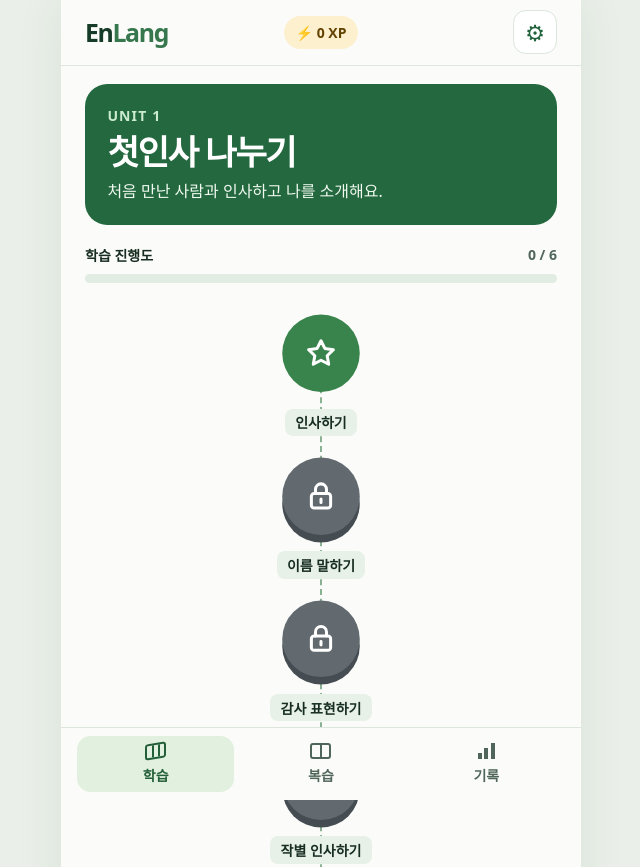
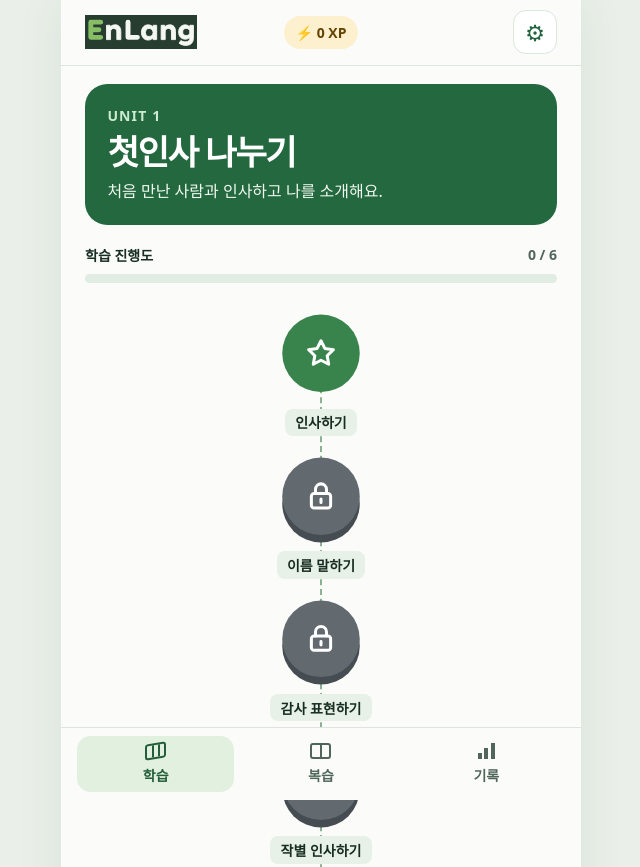
Before and after one commit to Zamalra/EnLang, a plain HTML site: page index.html in a window 1280 px wide. Shown: the top 867 px of the page, without its empty margins (319-959 px from the left). Drawn offline with Linux system fonts and the light colour scheme.

Commit message:
Show EnLang logo image in the header

```diff
--- a/index.html
+++ b/index.html
@@ -12,7 +12,7 @@
 </head>
 <body>
 <div class="app">
-  <header class="top"><span class="brand">En<span>Lang</span></span><output id="xp" class="xp" aria-label="경험치"></output><button id="settings" class="settings" aria-label="설정">⚙</button></header>
+  <header class="top"><img src="./assets/EnLang-logo-horizontal.svg" alt="EnLang" width="112" height="34" style="display: block; max-width: 100%; height: auto;"><output id="xp" class="xp" aria-label="경험치"></output><button id="settings" class="settings" aria-label="설정">⚙</button></header>
   <main id="main">
     <section id="learn" aria-label="학습">
       <header class="banner"><span id="unit"></span><h1 id="title"></h1><p id="description"></p></header>
```
